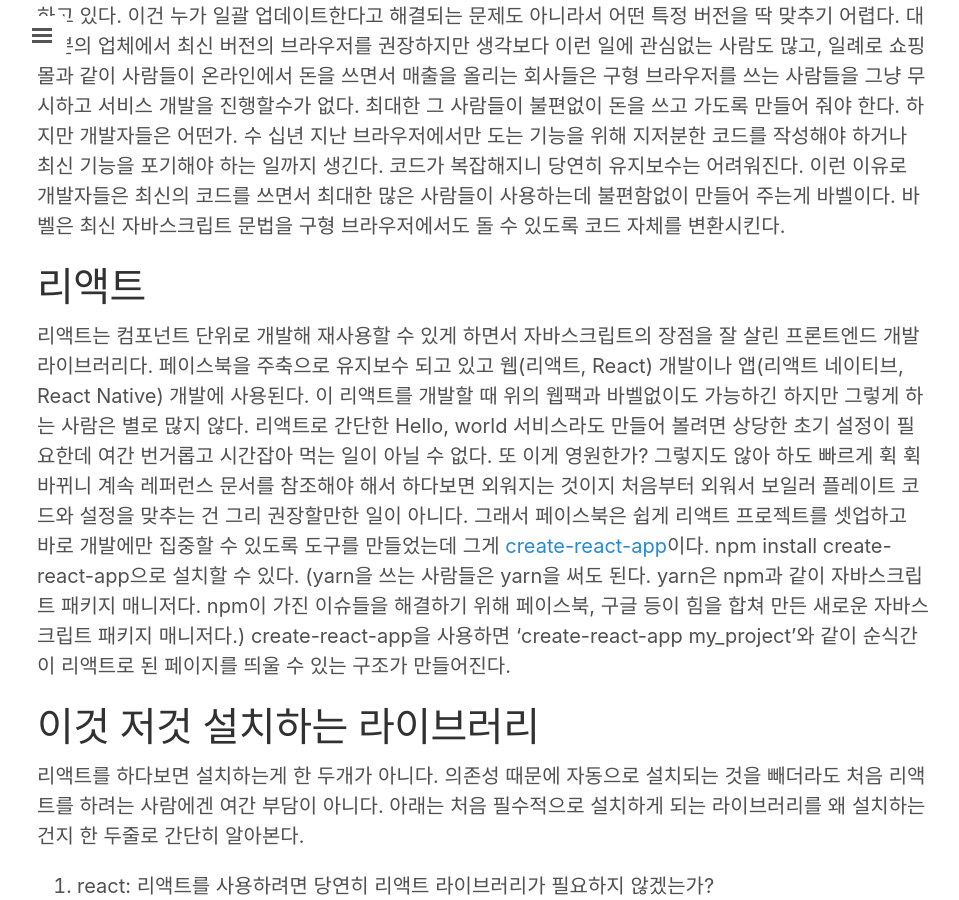
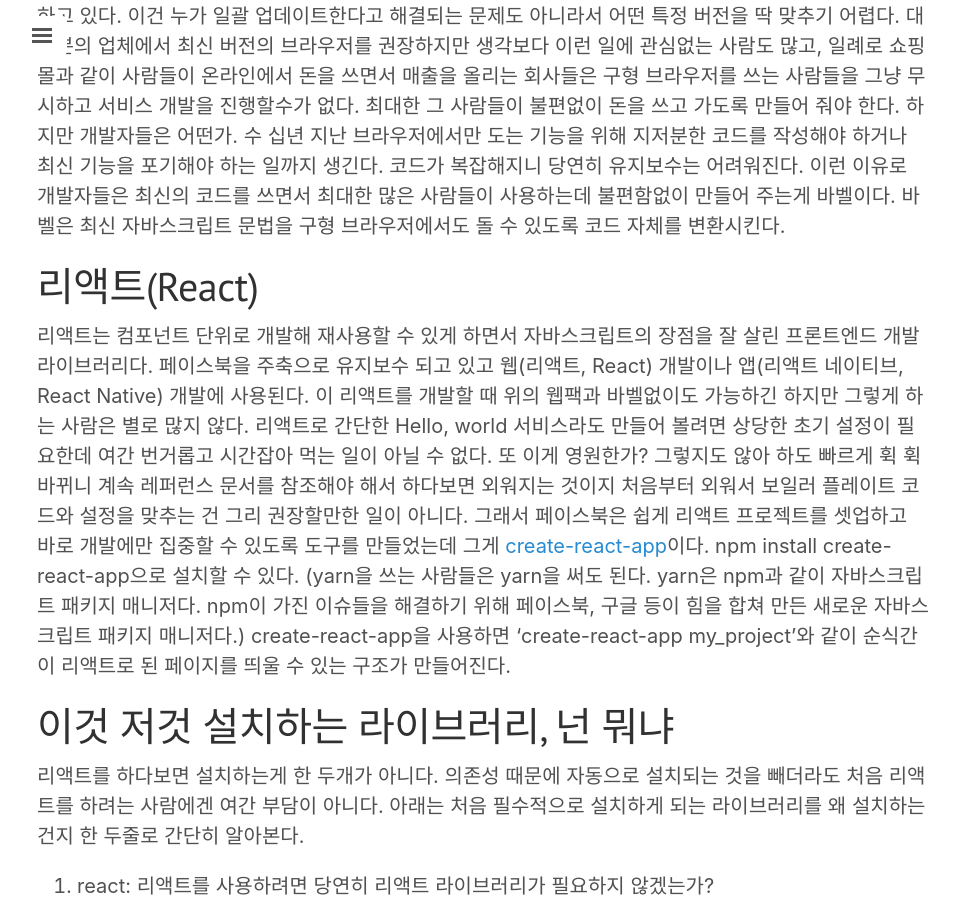
Before and after one commit to jwkcp/jwkcp.github.com, a Jekyll site: the page built from _posts/2018-12-03-webpack-babel-react.md, in a window 1280 px wide and 900 px high, scrolled down 763 px. Shown: the whole window, without its empty margins (3-962 px from the left). Built offline with Jekyll 4.4.1, drawn with Linux system fonts in a browser that asks for light colours; nearby versions of some CDN libraries; comment, search, counter and statistics services are not loaded.

Commit message:
new post

```diff
--- a/_posts/2018-12-03-webpack-babel-react.md
+++ b/_posts/2018-12-03-webpack-babel-react.md
@@ -15,11 +15,11 @@
 
 **웹팩(Webpack)**은 의존성을 분석해 모듈을 번들(여러 개를 하나로 묶어주는)시켜주는 역할을 한다. 프로젝트를 개발하다보면 수 많은 라이브러리들을 사용하게 되는데 빌드(build)라는 과정을 통해 하나의 파일로 짠!하고 만들어 준다. **바벨(Babel)**은 코드 변환기다. 세상 사람들은 정말 다양한 종류의 버전의 브라우저를 사용하고 있다. 이건 누가 일괄 업데이트한다고 해결되는 문제도 아니라서 어떤 특정 버전을 딱 맞추기 어렵다. 대부분의 업체에서 최신 버전의 브라우저를 권장하지만 생각보다 이런 일에 관심없는 사람도 많고, 일례로 쇼핑몰과 같이 사람들이 온라인에서 돈을 쓰면서 매출을 올리는 회사들은 구형 브라우저를 쓰는 사람들을 그냥 무시하고 서비스 개발을 진행할수가 없다. 최대한 그 사람들이 불편없이 돈을 쓰고 가도록 만들어 줘야 한다. 하지만 개발자들은 어떤가. 수 십년 지난 브라우저에서만 도는 기능을 위해 지저분한 코드를 작성해야 하거나 최신 기능을 포기해야 하는 일까지 생긴다. 코드가 복잡해지니 당연히 유지보수는 어려워진다. 이런 이유로 개발자들은 최신의 코드를 쓰면서 최대한 많은 사람들이 사용하는데 불편함없이 만들어 주는게 바벨이다. 바벨은 최신 자바스크립트 문법을 구형 브라우저에서도 돌 수 있도록 코드 자체를 변환시킨다.
 
-# 리액트
+# 리액트(React)
 
 리액트는 컴포넌트 단위로 개발해 재사용할 수 있게 하면서 자바스크립트의 장점을 잘 살린 프론트엔드 개발 라이브러리다. 페이스북을 주축으로 유지보수 되고 있고 웹(리액트, React) 개발이나 앱(리액트 네이티브, React Native) 개발에 사용된다. 이 리액트를 개발할 때 위의 웹팩과 바벨없이도 가능하긴 하지만 그렇게 하는 사람은 별로 많지 않다. 리액트로 간단한 Hello, world 서비스라도 만들어 볼려면 상당한 초기 설정이 필요한데 여간 번거롭고 시간잡아 먹는 일이 아닐 수 없다. 또 이게 영원한가? 그렇지도 않아 하도 빠르게 휙 휙 바뀌니 계속 레퍼런스 문서를 참조해야 해서 하다보면 외워지는 것이지 처음부터 외워서 보일러 플레이트 코드와 설정을 맞추는 건 그리 권장할만한 일이 아니다. 그래서 페이스북은 쉽게 리액트 프로젝트를 셋업하고 바로 개발에만 집중할 수 있도록 도구를 만들었는데 그게 [create-react-app](https://github.com/facebook/create-react-app)이다. npm install create-react-app으로 설치할 수 있다. (yarn을 쓰는 사람들은 yarn을 써도 된다. yarn은 npm과 같이 자바스크립트 패키지 매니저다. npm이 가진 이슈들을 해결하기 위해 페이스북, 구글 등이 힘을 합쳐 만든 새로운 자바스크립트 패키지 매니저다.) create-react-app을 사용하면 'create-react-app my_project'와 같이 순식간이 리액트로 된 페이지를 띄울 수 있는 구조가 만들어진다.
 
-# 이것 저것 설치하는 라이브러리
+# 이것 저것 설치하는 라이브러리, 넌 뭐냐
 
 리액트를 하다보면 설치하는게 한 두개가 아니다. 의존성 때문에 자동으로 설치되는 것을 빼더라도 처음 리액트를 하려는 사람에겐 여간 부담이 아니다. 아래는 처음 필수적으로 설치하게 되는 라이브러리를 왜 설치하는 건지 한 두줄로 간단히 알아본다.
 
```
